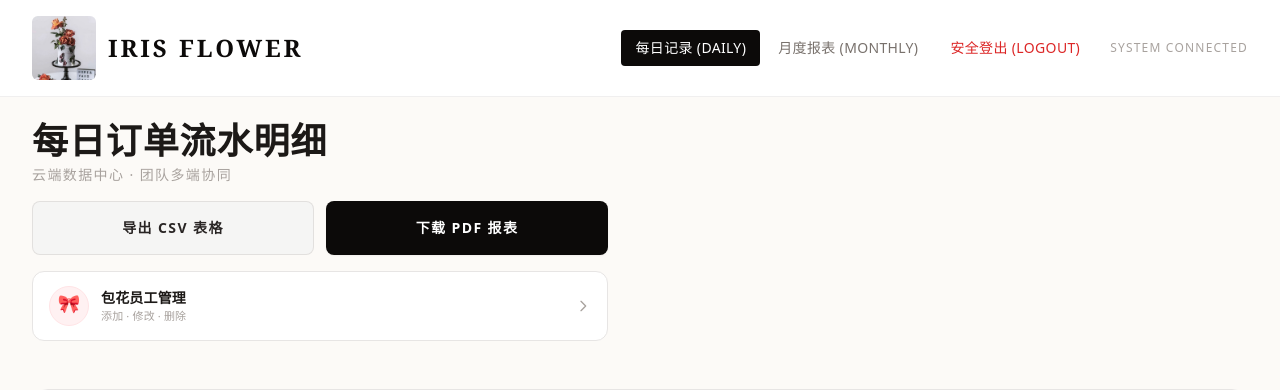
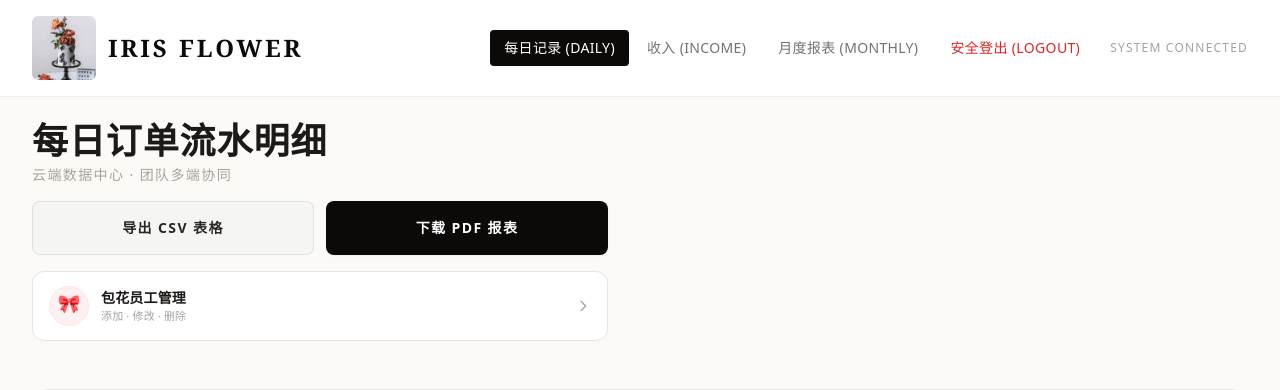
Before and after one commit to Nyein-Htut/flower_shop_reporting, a Flask app: page / in a window 1280 px wide. Shown: the top 390 px of the page. Run offline with Flask 3, Linux system fonts and the light colour scheme; the visitor is signed in with stand-in values (Sample User, id 1); data that the repository does not hold is empty; some libraries are stand-ins or nearby versions; some web fonts are replaced.

Commit message:
Add income link to base.html navigation

```diff
--- a/templates/base.html
+++ b/templates/base.html
@@ -1701,6 +1701,9 @@ function wpInitPriceRangeSlider(cfg) {
                         <a href="/" class="{% if active_page == 'daily' %}bg-stone-950 text-white shadow-xs{% else %}text-stone-500 hover:text-stone-900 hover:bg-stone-100{% endif %} px-3.5 py-2 rounded font-medium transition-all">
                             每日记录 (Daily)
                         </a>
+                        <a href="/income" class="{% if active_page == 'income' %}bg-stone-950 text-white shadow-xs{% else %}text-stone-500 hover:text-stone-900 hover:bg-stone-100{% endif %} px-3.5 py-2 rounded font-medium transition-all">
+                            收入 (Income)
+                        </a>
                         <a href="/monthly" class="{% if active_page == 'monthly' %}bg-stone-950 text-white shadow-xs{% else %}text-stone-500 hover:text-stone-900 hover:bg-stone-100{% endif %} px-3.5 py-2 rounded font-medium transition-all">
                             月度报表 (Monthly)
                         </a>
```
